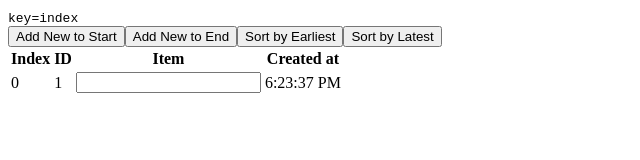
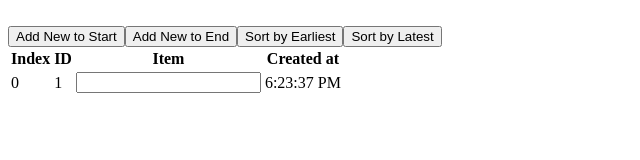
Before and after one commit to Tohid001/React-practice-2, a React (Create React App) app: page / in a window 1280 px wide. Shown: the top 160 px of the page, without its empty margins (0-640 px from the left). Built offline with nearby package versions, Linux system fonts and the light colour scheme.

Commit message:
bugs of previous commit is fixed by putting id as key instead of index

```diff
--- a/src/App.js
+++ b/src/App.js
@@ -53,7 +53,7 @@ export default class App extends Component {
     const { todoCounter, list } = this.state;
     return (
       <div>
-        <code>key=index</code>
+        {/* <code>key=index</code> */}
         <br />
         <button onClick={this.addToStart}>Add New to Start</button>
         <button onClick={this.addToEnd}>Add New to End</button>
@@ -67,7 +67,7 @@ export default class App extends Component {
             <th>Created at</th>
           </tr>
           {list.map((todo, index) => (
-            <ToDo key={index} props={{ index, ...todo }} />
+            <ToDo key={todo.id} props={{ index, ...todo }} />
           ))}
         </table>
       </div>
```
